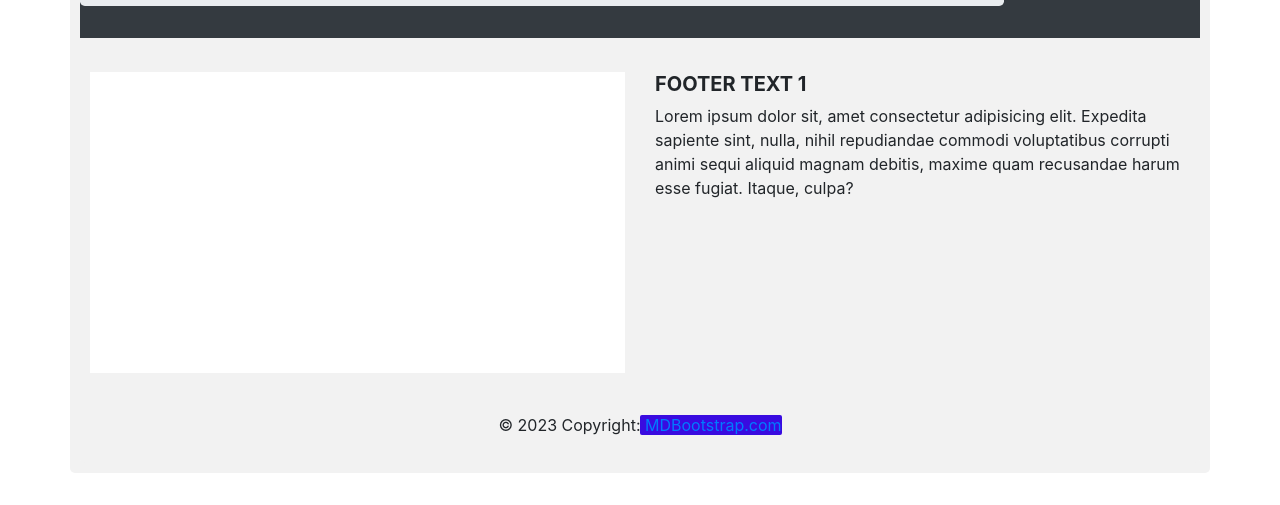
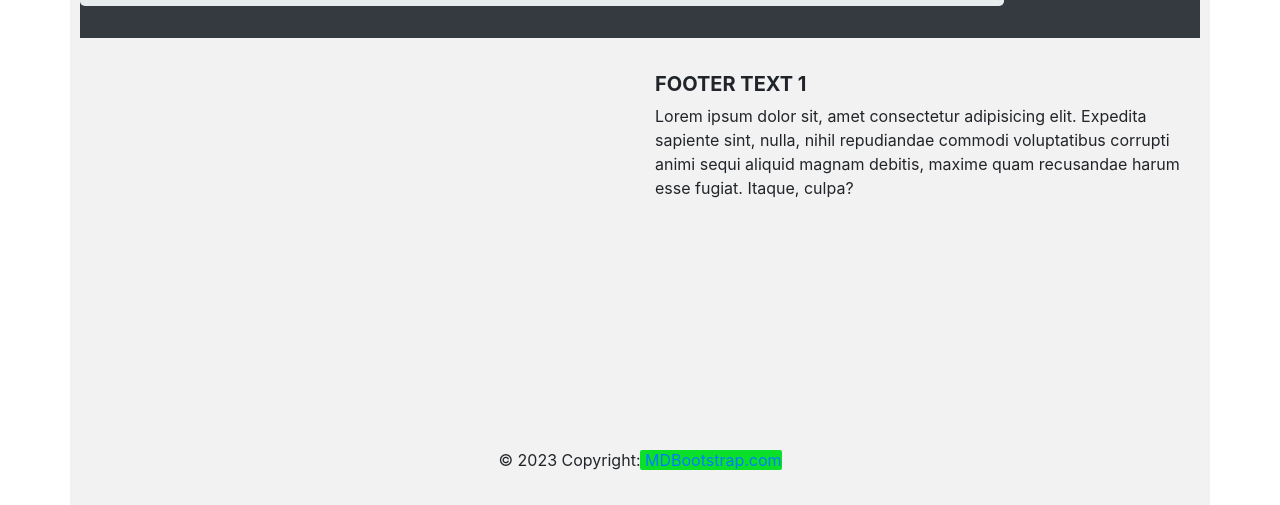
Before and after one commit to groveincharge/frontend, a React (Create React App) app: page / in a window 1280 px wide. Shown: the part 946-1451 px from the top of the page. Before the commit the page ends 1419 px from the top, so only its background shows below. Built offline with nearby package versions, Linux system fonts and the light colour scheme; a web font is replaced by a local one.

Commit message:
fixing navbar bug.

```diff
--- a/package.json
+++ b/package.json
@@ -6,6 +6,7 @@
     "axios": "^1.3.4",
     "react": "^18.2.0",
     "react-dom": "^18.2.0",
+    "react-player": "^2.12.0",
     "react-router-dom": "^6.10.0",
     "react-scripts": "5.0.1"
   },
--- a/src/pages/Footer.jsx
+++ b/src/pages/Footer.jsx
@@ -1,6 +1,6 @@
 import React from "react";
-import intro from "./../projectvideos/intro.mp4";
 import "./../styles/Footer.css";
+import PlayerComponent from './PlayerComponent';
 
 const Footer = () => {
 
@@ -8,16 +8,12 @@ const Footer = () => {
     <div className="container">
     <footer className="page-footer font-small mdb-color darken-3 pt-4">
 
-        <div className="row d-flex justify-content-center">
-
+        <div className="row">
           <div className="col-md-6">
-            <div className="embed-responsive embed-responsive-16by9 mb-4">
-              <iframe className="embed-responsive-item" src={intro}
-                allowFullScreen title="topic video"></iframe>
-            </div>
+            <PlayerComponent/>
           </div>
 
-          <div className="col-md-6">
+          <div className="col-md-6 justify-content-right" >
           <h5 className="text-uppercase font-weight-bold">Footer text 1</h5>
             <p>Lorem ipsum dolor sit, amet consectetur adipisicing elit. Expedita sapiente sint, nulla, nihil
               repudiandae commodi voluptatibus corrupti animi sequi aliquid magnam debitis, maxime quam recusandae
@@ -28,7 +24,7 @@ const Footer = () => {
       </div>
 
       <div className="footer-copyright text-center py-3">© 2023 Copyright:
-        <a href="/"> MDBootstrap.com</a>
+        <a className="active" href="/products"> MDBootstrap.com</a>
       </div>
 
     </footer>
--- a/src/pages/Navbar.jsx
+++ b/src/pages/Navbar.jsx
@@ -40,22 +40,22 @@ function Navbar({isloggedin}) {
     <div className="collapse navbar-collapse" id="mynavbar">
       <ul className="navbar-nav me-auto nav-justified">
         <li className="nav-item">
-          <a className="nav-link"  href="/https://bossdetail.onrender.com">Home</a>
+          <a className="nav-link"  href="/">Home</a>
         </li>
         <li className="nav-item" style={{display: isloggedin? 'none': 'block'}}>
-          <a className="nav-link" href="https://bossdetail.onrender.com/login">Login</a>
+          <a className="nav-link" href="/login">Login</a>
         </li>
         <li className="nav-item" style={{display: isloggedin? 'none': 'block'}}>
-          <a className="nav-link"  href="https://bossdetail.onrender.com/register">Register</a>
+          <a className="nav-link"  href="/register">Register</a>
         </li>
         <li className="nav-item">
-          <a className="nav-link" href="https://bossdetail.onrender.com/about">About</a>
+          <a className="nav-link" href="/about">About</a>
         </li>
         <li className="nav-item">
-          <a className="nav-link"  href="https://bossdetail.onrender.com/comment">Comment</a>
+          <a className="nav-link"  href="/comment">Comment</a>
         </li>
         <li className="nav-item" style={{display: isloggedin? 'block': 'none'}}>
-          <a className="nav-link" href="https://bossdetail.onrender.com/logout">Logout</a>
+          <a className="nav-link" href="/logout">Logout</a>
         </li>
       </ul>
 
--- /dev/null
+++ b/src/pages/PlayerComponent.jsx
@@ -0,0 +1,12 @@
+import ReactPlayer from 'react-player';
+import React, { useRef } from 'react';
+const VIDEO_PATH = "https://youtu.be/wRW2XZUkwWo";
+function PlayerComponent() {
+   const playerRef = useRef(null);
+   return (
+      <div>
+         <ReactPlayer ref={playerRef} url={VIDEO_PATH} controls={true} />
+      </div>
+   )
+};
+export default PlayerComponent;
--- a/src/styles/Footer.css
+++ b/src/styles/Footer.css
@@ -1,3 +1,13 @@
 .page-footer {
     border-radius: 2px;
 }
+
+ a:hover {
+	background-color: hsl(158, 52%, 52%);
+    border-radius: 2px;
+}
+
+.footer-copyright .active {
+   background-color:hwb(129 4% 12%);
+   border-radius: 2px;
+}
--- a/src/styles/Navbar.css
+++ b/src/styles/Navbar.css
@@ -1,14 +1,14 @@
-a:hover {
-	background-color: #4666c5;
-    border-radius: 2px;
-}
-
-.active{
-   background-color:hsl(253, 91%, 46%);
-   border-radius: 2px;
-}
-
 .search{
   margin-left: 50px;
 
 }
+
+  .nav-link:hover {
+	background-color: hwb(222 27% 23%);
+    border-radius: 2px;
+}
+
+.active {
+   background-color:rgb(10, 153, 224);
+   border-radius: 2px;
+}
```
Also changed, not shown: 1 other file (tests, documents, lock files or other folders).
